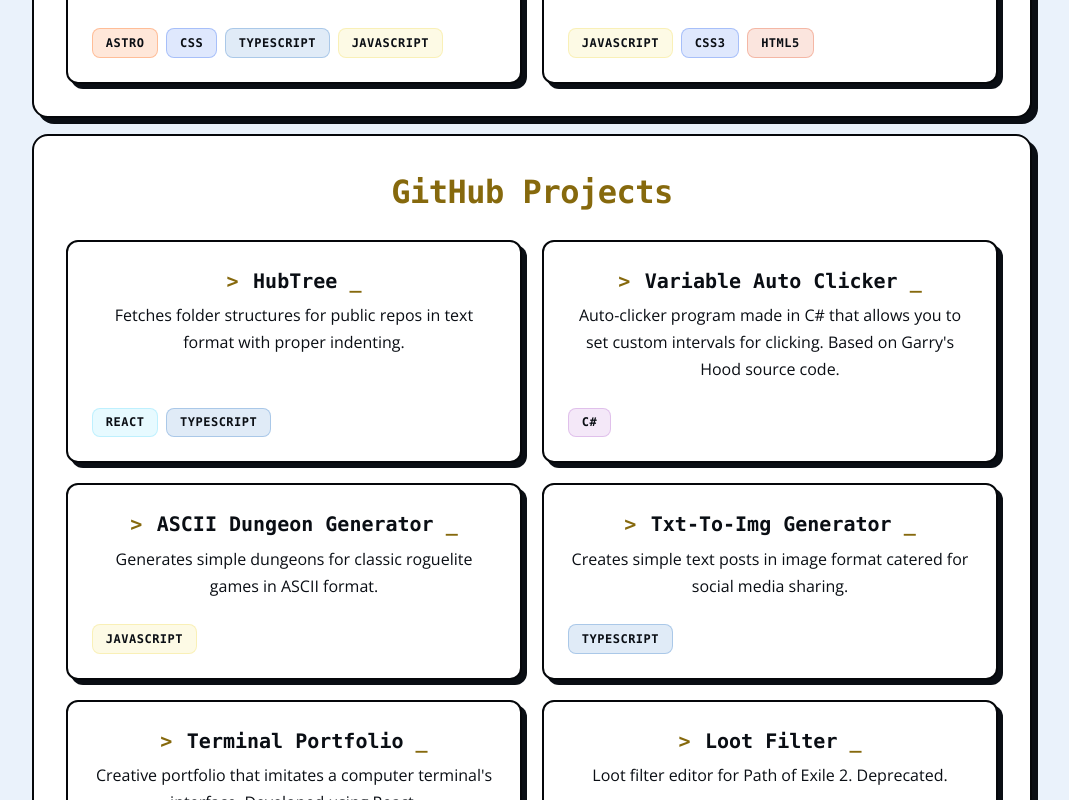
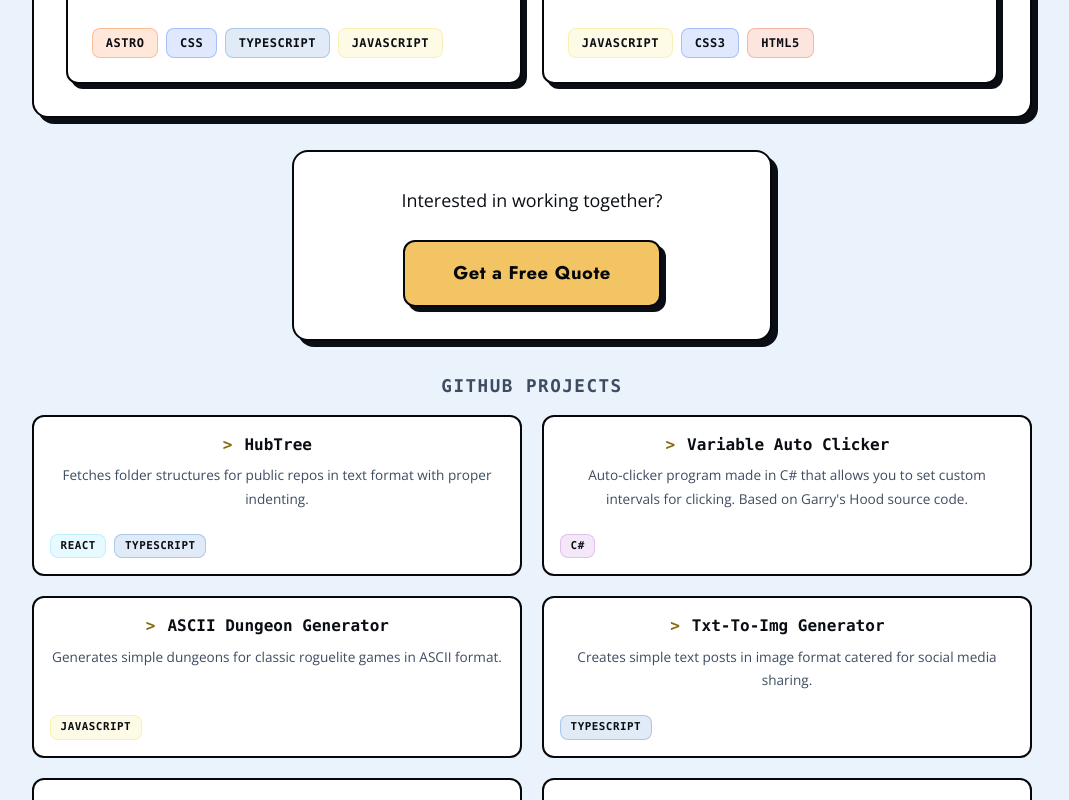
Before and after one commit to r3cla/recla, an Astro site: page /projects in a window 1280 px wide. Shown: the part 1420-2220 px from the top of the page, without its empty margins (108-1177 px from the left). Built offline with nearby package versions, Linux system fonts and the light colour scheme; Astro itself is replaced by a stand-in of ours.

Commit message:
improve cta , make other projects a bit more subtle

```diff
--- a/src/pages/projects.astro
+++ b/src/pages/projects.astro
@@ -209,16 +209,16 @@ const githubProjects = [
         </ul>
     </section>
 
-    <section class="portfolio-section glass-card">
+    <section class="intro-section cta-section">
+        <p class="intro" style="text-align: center;">Interested in working together?</p>
+        <a href="https://form.jotform.com/243067662032856" class="learn-more-button">Get a Free Quote</a>
+    </section>
+
+    <section class="portfolio-section github-section">
         <h2 class="section-title">GitHub Projects</h2>
         <ul class="project-list" data-elevate>
             {githubProjects.map((project) => <ProjectCard {...project} />)}
         </ul>
-    </section>
-
-    <section class="intro-section cta-section">
-        <p class="intro" style="text-align: center;">Interested in working together?</p>
-        <a href="https://form.jotform.com/243067662032856" class="learn-more-button">Get a Free Quote</a>
     </section>
 </BaseLayout>
 
--- a/src/styles/global.css
+++ b/src/styles/global.css
@@ -838,6 +838,44 @@ nav.nav {
     font-size: 0.95rem;
 }
 
+/* Subtler treatment for the GitHub Projects section, secondary to the Websites section */
+.github-section {
+    padding: 0;
+}
+
+.github-section .section-title {
+    font-size: 1.1rem;
+    text-transform: uppercase;
+    letter-spacing: 1.5px;
+    color: var(--secondary);
+    margin-bottom: 1rem;
+}
+
+.github-section .project-item {
+    padding: 1rem;
+    box-shadow: none;
+}
+
+.github-section .project-item:hover {
+    transform: none;
+    box-shadow: none;
+    border-color: var(--tertiary);
+}
+
+.github-section .project-title {
+    font-size: 1rem;
+}
+
+.github-section .project-description {
+    font-size: 0.85rem;
+    color: var(--secondary);
+}
+
+.github-section .badge {
+    font-size: 0.68rem;
+    padding: 0.2rem 0.6rem;
+}
+
 .tech-badges {
     display: flex;
     flex-wrap: wrap;
```
